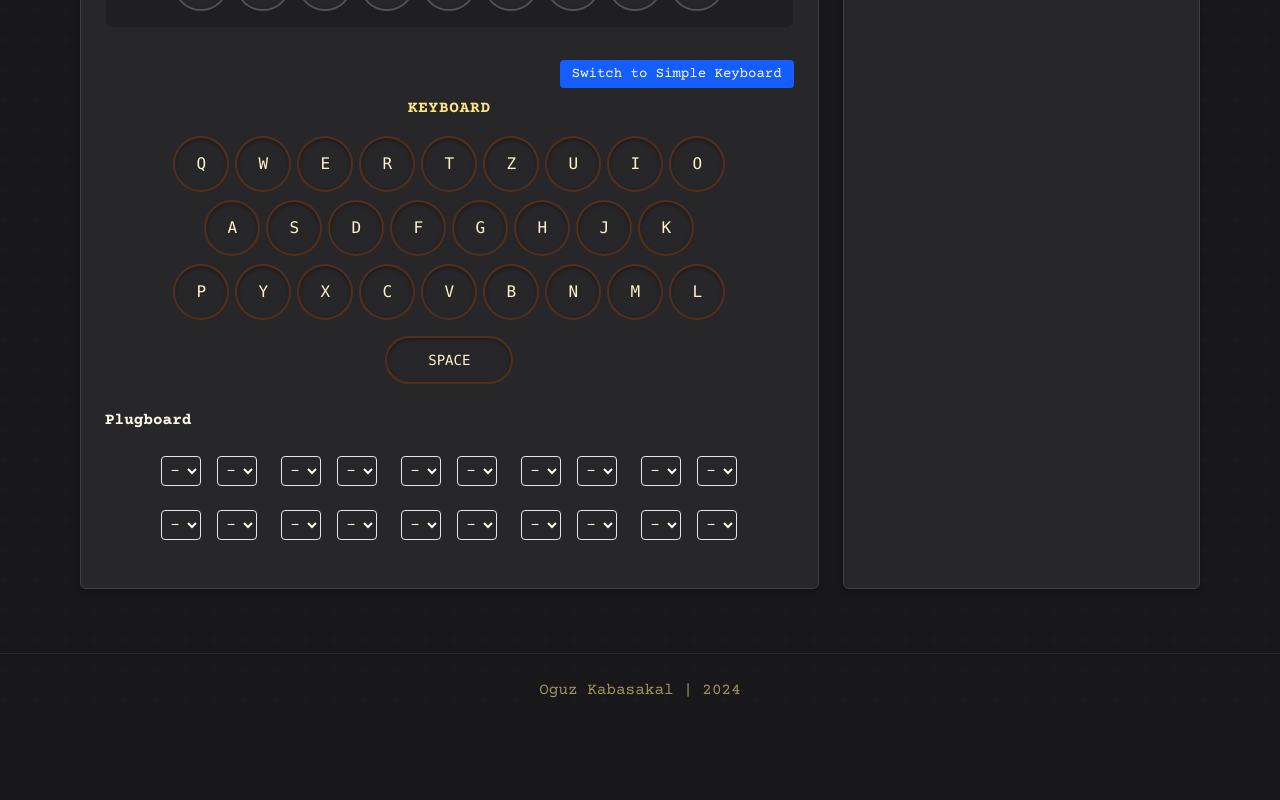
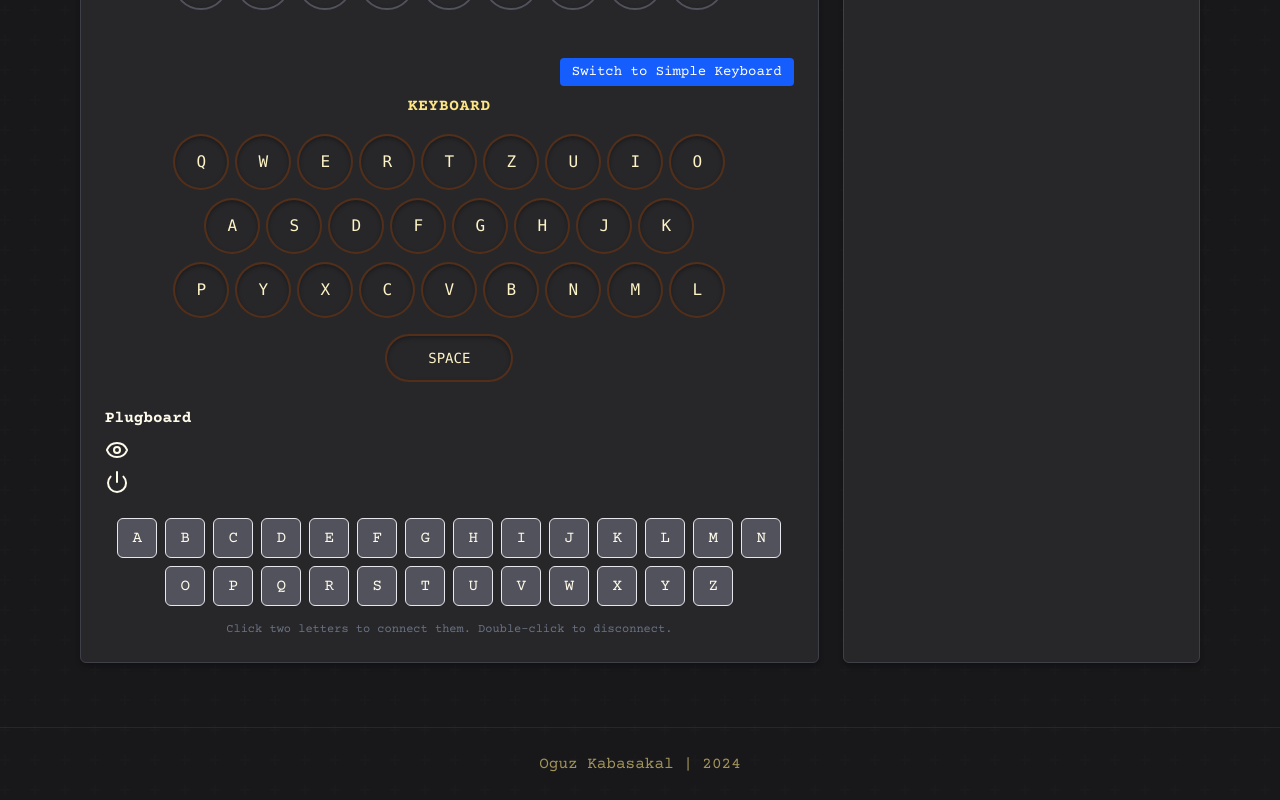
Before and after one commit to kabaskill/enigma-react, a React (Vite) app: page / in a window 1280 px wide. Shown: the part 745-1545 px from the top of the page. Before the commit the page ends 1471 px from the top, so only its background shows below. Built offline with nearby package versions, Linux system fonts and the light colour scheme.

Commit message:
various improvements - state, functionality etc.

```diff
--- a/package.json
+++ b/package.json
@@ -12,6 +12,7 @@
   "dependencies": {
     "@preact/signals-react": "^3.0.1",
     "clsx": "^2.1.1",
+    "lucide-react": "^0.485.0",
     "react": "^19.1.0",
     "react-dom": "^19.1.0",
     "react-simple-keyboard": "^3.8.57",
--- a/src/StateManager.tsx
+++ b/src/StateManager.tsx
@@ -1,5 +1,5 @@
 import {signal} from "@preact/signals-react";
-import {RotorSetting, PlugboardPair} from "./data/types";
+import {RotorSetting} from "./data/types";
 import {ALPHABET} from "./data/constants";
 import {cipher} from "./utils/enigmaHelpers";
 
@@ -10,10 +10,63 @@ export const rotorSettings = signal<RotorSetting[]>([
   {rotor: "II", ringSetting: 0},
   {rotor: "III", ringSetting: 0},
 ]);
-export const plugboard = signal<PlugboardPair[]>([]);
 export const activeLamp = signal<string | null>(null);
+export const controls = signal({
+  rotors: {show: true, active: true},
+  reflector: {show: true, active: true},
+  plugboard: {show: true, active: true},
+  lampboard: {show: true, active: true},
+  keyboard: {show: true, active: true},
+  input: {show: true, active: true},
+  output: {show: true, active: true},
+});
 
-// Actions (functions that modify signals)
+const defaultPlugboardMapping: Record<string, string> = {};
+
+ALPHABET.split("").forEach((letter) => {
+  defaultPlugboardMapping[letter] = letter;
+});
+
+export const plugboardMapping = signal<Record<string, string>>(defaultPlugboardMapping);
+
+export function connectPlugboardPair(letter1: string, letter2: string) {
+  const newMapping = {...plugboardMapping.value};
+
+  const oldConnection1 = newMapping[letter1];
+  const oldConnection2 = newMapping[letter2];
+
+  if (oldConnection1 !== letter1) {
+    newMapping[oldConnection1] = oldConnection1;
+  }
+
+  if (oldConnection2 !== letter2) {
+    newMapping[oldConnection2] = oldConnection2;
+  }
+
+  newMapping[letter1] = letter2;
+  newMapping[letter2] = letter1;
+
+  plugboardMapping.value = newMapping;
+}
+
+export function disconnectPlugboardLetter(letter: string) {
+  const newMapping = {...plugboardMapping.value};
+  const connectedTo = newMapping[letter];
+
+  newMapping[letter] = letter;
+  newMapping[connectedTo] = connectedTo;
+
+  plugboardMapping.value = newMapping;
+}
+
+export function resetPlugboard() {
+  plugboardMapping.value = {...defaultPlugboardMapping};
+}
+
+export function getPlugboardSubstitution(letter: string): string {
+  return plugboardMapping.value[letter] || letter;
+}
+
 export function setInput(value: string) {
   input.value = value;
 }
@@ -26,17 +79,18 @@ export function setRotorSettings(settings: RotorSetting[]) {
   rotorSettings.value = settings;
 }
 
-export function setPlugboard(pairs: PlugboardPair[]) {
-  plugboard.value = pairs;
-}
-
 export function setActiveLamp(lamp: string | null) {
   activeLamp.value = lamp;
 }
 
-export function processChar(char: string) {
+export function processChar(character: string) {
+  const char = character.toUpperCase();
   if (ALPHABET.includes(char) || char === " ") {
-    const cipheredChar = char === " " ? " " : cipher(char, rotorSettings.value, plugboard.value);
+    const plugboardPairs = Object.entries(plugboardMapping.value)
+      .filter(([key, value]) => key < value)
+      .map(([from, to]) => ({from, to}));
+
+    const cipheredChar = char === " " ? " " : cipher(char, rotorSettings.value, plugboardPairs);
     const newInput = input.value + char;
     const newOutput = output.value + cipheredChar;
     setInput(newInput);
@@ -65,6 +119,15 @@ export function reset() {
     {rotor: "II", ringSetting: 0},
     {rotor: "III", ringSetting: 0},
   ];
-  plugboard.value = [];
+  plugboardMapping.value = {...defaultPlugboardMapping};
   activeLamp.value = null;
+  controls.value = {
+    rotors: {show: true, active: true},
+    reflector: {show: true, active: true},
+    plugboard: {show: true, active: true},
+    lampboard: {show: true, active: true},
+    keyboard: {show: true, active: true},
+    input: {show: true, active: true},
+    output: {show: true, active: true},
+  };
 }
--- a/src/components/Enigma/Controls.tsx
+++ b/src/components/Enigma/Controls.tsx
@@ -1,13 +1,38 @@
-import { reset } from "../../StateManager";
+import {Eye, EyeOff, Power, PowerOff} from "lucide-react";
+import {controls} from "../../StateManager";
 
-export default function Controls() {
+type ModuleName = keyof typeof controls.value;
+
+export default function Controls({modName}: {modName: ModuleName}) {
+
   return (
     <div className="flex flex-col gap-2 mb-4">
       <button
-        onClick={reset}
-        className="px-4 py-2 bg-red-600 hover:bg-red-700 text-white rounded"
+        onClick={() => {
+          controls.value = {
+            ...controls.value,
+            [modName]: {
+              ...controls.value[modName],
+              show: !controls.value[modName].show,
+            },
+          };
+        }}
       >
-        Reset Machine
+        {controls.value[modName].show ? <Eye /> : <EyeOff />}
+      </button>
+
+      <button
+        onClick={() => {
+          controls.value = {
+            ...controls.value,
+            [modName]: {
+              ...controls.value[modName],
+              active: !controls.value[modName].active,
+            },
+          };
+        }}
+      >
+        {controls.value[modName].active ? <Power /> : <PowerOff />}
       </button>
     </div>
   );
--- a/src/components/Enigma/EnigmaComponent.tsx
+++ b/src/components/Enigma/EnigmaComponent.tsx
@@ -5,6 +5,7 @@ import Lampboard from "./Lampboard";
 import Plugboard from "./Plugboard";
 import Controls from "./Controls";
 import KeyboardToggle from "./KeyboardToggle";
+import Reset from "./Reset";
 
 export default function EnigmaComponent() {
   const textareaRef = useRef<HTMLTextAreaElement>(null);
@@ -20,8 +21,7 @@ export default function EnigmaComponent() {
   }
 
   function handleButtonPress(char: string) {
-    processChar(char.toUpperCase());
-    textareaRef.current?.focus();
+    processChar(char);
   }
 
   useEffect(() => {
@@ -41,12 +41,13 @@ export default function EnigmaComponent() {
       {/* Left column */}
       <div className="lg:col-span-2 enigma-panel">
         <div className="flex flex-col items-center">
-          <h2 className="enigma-header text-xl mb-6">Enigma M4</h2>
+          <h2 className="enigma-header text-xl mb-6">Enigma</h2>
 
           <div className="flex justify-center gap-4 mb-8 mt-2">
+        <Controls modName="rotors"/>
+            <RotorSelector index={0} />
+            <RotorSelector index={1} />
             <RotorSelector index={2} />
-            <RotorSelector index={1} />
-            <RotorSelector index={0} />
           </div>
 
           <div className="w-full max-w-3xl mx-auto">
@@ -59,7 +60,7 @@ export default function EnigmaComponent() {
 
       {/* Right column */}
       <div className="enigma-panel flex flex-col gap-6">
-        <Controls />
+        <Reset />
 
         <div className="space-y-2">
           <label htmlFor="input-area" className="enigma-label block">
--- a/src/components/Enigma/Lampboard.tsx
+++ b/src/components/Enigma/Lampboard.tsx
@@ -4,7 +4,7 @@ import {KEYBOARD} from "../../data/constants";
 
 export default function Lampboard() {
   return (
-    <div className="mb-8 p-4 rounded-lg bg-zinc-900/50 border border-zinc-800">
+    <div className="mb-8 p-4  ">
       <h2 className="enigma-header text-center mb-4">Lampboard</h2>
       <div className="flex flex-col items-center gap-2">
         {Object.keys(KEYBOARD).map((row) => (
--- a/src/components/Enigma/Plugboard.tsx
+++ b/src/components/Enigma/Plugboard.tsx
@@ -1,51 +1,62 @@
-import {plugboard, setPlugboard} from "../../StateManager";
+import {useState} from "react";
+import {plugboardMapping, connectPlugboardPair, disconnectPlugboardLetter} from "../../StateManager";
 import * as data from "../../data/constants";
+import Controls from "./Controls";
 
 const {ALPHABET} = data;
 
 export default function Plugboard() {
-  const handlePlugboardChange = (index: number, field: "from" | "to", value: string) => {
-    const newPlugboard = [...plugboard.value];
+  const [selectedLetter, setSelectedLetter] = useState<string | null>(null);
 
-    if (!newPlugboard[index]) {
-      newPlugboard[index] = {from: "", to: ""};
+  function handleLetterClick(letter: string) {
+    if (!selectedLetter) {
+      setSelectedLetter(letter);
+    } else if (selectedLetter === letter) {
+      setSelectedLetter(null);
+    } else {
+      connectPlugboardPair(selectedLetter, letter);
+      setSelectedLetter(null);
     }
-    newPlugboard[index] = {...newPlugboard[index], [field]: value};
-    setPlugboard(newPlugboard);
-  };
+  }
+
+  function handleDoubleClick(letter: string) {
+    disconnectPlugboardLetter(letter);
+  }
+
+  // Get style for letter buttons
+  function getButtonStyle(letter: string) {
+    const mapping = plugboardMapping.value;
+
+    if (selectedLetter === letter) {
+      return "bg-yellow-300";
+    }
+    if (mapping[letter] !== letter) {
+      return "bg-green-300";
+    }
+    return "bg-zinc-600";
+  }
 
   return (
     <div className="mt-4">
       <h2 className="font-bold mb-2">Plugboard</h2>
+      <Controls modName="plugboard" />
       <div className="flex flex-wrap justify-center mb-2 p-2 gap-2">
-        {[...Array(10)].map((_, i) => (
-          <div key={i} className="flex justify-center p-2">
-            <select
-              value={plugboard.value[i]?.from || ""}
-              onChange={(e) => handlePlugboardChange(i, "from", e.target.value)}
-              className="mr-2 p-1 border rounded-sm"
-            >
-              <option value="">-</option>
-              {ALPHABET.split("").map((char) => (
-                <option key={char} value={char}>
-                  {char}
-                </option>
-              ))}
-            </select>
-            <select
-              value={plugboard.value[i]?.to || ""}
-              onChange={(e) => handlePlugboardChange(i, "to", e.target.value)}
-              className="ml-2 p-1 border rounded-sm"
-            >
-              <option value="">-</option>
-              {ALPHABET.split("").map((char) => (
-                <option key={char} value={char}>
-                  {char}
-                </option>
-              ))}
-            </select>
-          </div>
+        {ALPHABET.split("").map((letter) => (
+          <button
+            key={letter}
+            onClick={() => handleLetterClick(letter)}
+            onDoubleClick={() => handleDoubleClick(letter)}
+            className={`w-10 h-10 flex items-center justify-center border rounded-md ${getButtonStyle(letter)}`}
+          >
+            {letter}
+            {plugboardMapping.value[letter] !== letter && (
+              <span className="text-xs ml-1">→{plugboardMapping.value[letter]}</span>
+            )}
+          </button>
         ))}
+      </div>
+      <div className="text-xs text-center text-gray-500 mt-2">
+        Click two letters to connect them. Double-click to disconnect.
       </div>
     </div>
   );
--- /dev/null
+++ b/src/components/Enigma/Reset.tsx
@@ -0,0 +1,11 @@
+import {reset} from "../../StateManager";
+
+export default function Reset() {
+  return (
+    <div className="flex flex-col gap-2 mb-4">
+      <button onClick={reset} className="px-4 py-2 bg-red-600 hover:bg-red-700 text-white rounded">
+        Reset Machine
+      </button>
+    </div>
+  );
+}
```
Also changed, not shown: src/data/types.ts (+12 -12 lines), 1 other file (tests, documents, lock files or other folders).
